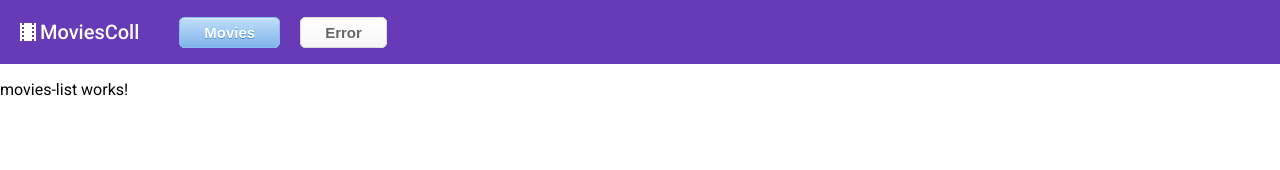
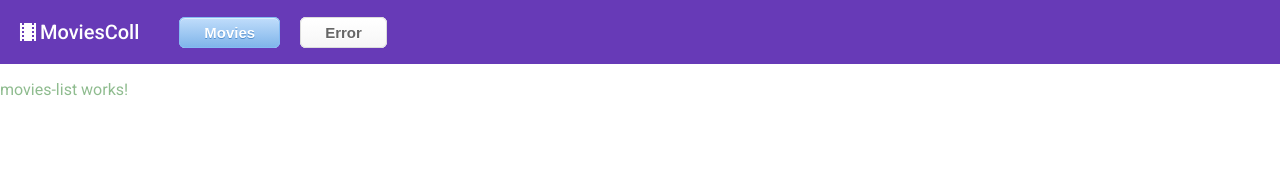
Before and after one commit to Eulodos/MoviesColl, an Angular app in the folder frontend/: page /list in a window 1280 px wide. Shown: the top 170 px of the page. Built offline with nearby package versions, Linux system fonts and the light colour scheme.

Commit message:
fixes issues detected by sonar

```diff
--- a/frontend/src/app/movies-list/movies-list.component.html
+++ b/frontend/src/app/movies-list/movies-list.component.html
@@ -1 +1 @@
-<p>movies-list works!</p>
+<p class="list-message">movies-list works!</p>
--- a/frontend/src/app/movies-list/movies-list.component.scss
+++ b/frontend/src/app/movies-list/movies-list.component.scss
@@ -0,0 +1,3 @@
+.list-message {
+    color: darkseagreen;
+}
--- a/frontend/src/app/movies-list/movies-list.component.ts
+++ b/frontend/src/app/movies-list/movies-list.component.ts
@@ -6,6 +6,4 @@ import { Component } from '@angular/core';
   styleUrls: ['./movies-list.component.scss']
 })
 export class MoviesListComponent {
-
-  constructor() { }
 }
--- a/frontend/src/app/navbar/navbar.component.ts
+++ b/frontend/src/app/navbar/navbar.component.ts
@@ -8,6 +8,4 @@ import { Component } from '@angular/core';
 export class NavbarComponent {
   title = 'MoviesColl';
 
-  constructor() { }
-
 }
--- a/frontend/src/app/page-not-found/page-not-found.component.html
+++ b/frontend/src/app/page-not-found/page-not-found.component.html
@@ -1 +1 @@
-<h2>Couldn't find what you were looking for :(</h2>
+<h2 class="error-message">Couldn't find what you were looking for :(</h2>
--- a/frontend/src/app/page-not-found/page-not-found.component.scss
+++ b/frontend/src/app/page-not-found/page-not-found.component.scss
@@ -0,0 +1,4 @@
+.error-message {
+    display: flex;
+    justify-content: center;
+}
--- a/frontend/src/app/page-not-found/page-not-found.component.ts
+++ b/frontend/src/app/page-not-found/page-not-found.component.ts
@@ -7,5 +7,4 @@ import { Component } from '@angular/core';
 })
 export class PageNotFoundComponent {
 
-  constructor() { }
 }
```
